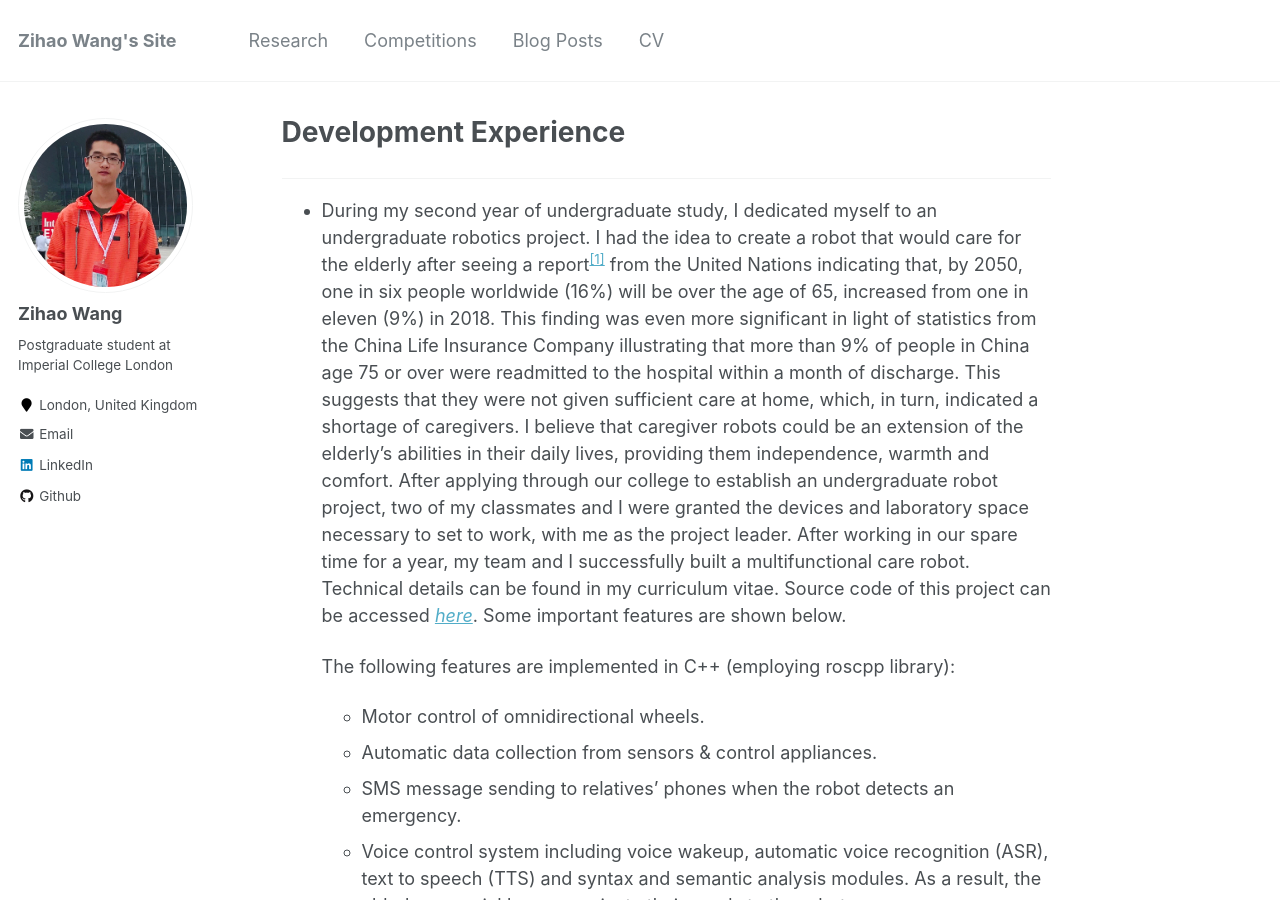
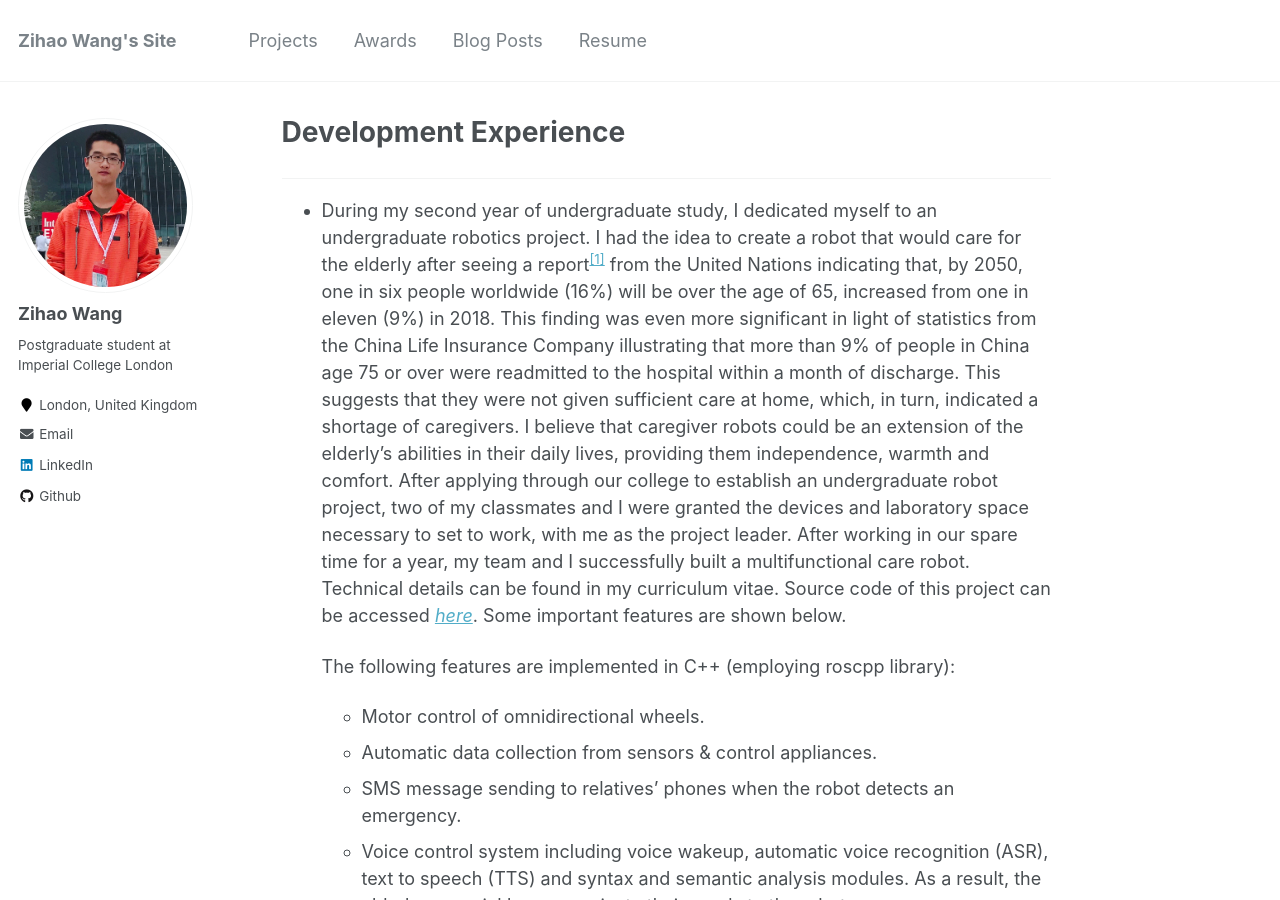
Before and after one commit to wzh1998/wzh1998.github.io, a Jekyll site: the page built from _pages/projects.md, in a window 1280 px wide and 900 px high. Built offline with Jekyll 4.4.1, drawn with Linux system fonts in a browser that asks for light colours.

Commit message:
Nav Bar Update

```diff
--- a/_data/navigation.yml
+++ b/_data/navigation.yml
@@ -1,10 +1,10 @@
 # main links links
 main:
-  - title: "Research"
-    url: /research/
+  - title: "Projects"
+    url: /projects/
 
-  - title: "Competitions"
-    url: /competitions/
+  - title: "Awards"
+    url: /awards/
 
 #  - title: "Teaching"
 #    url: /teaching/
@@ -15,7 +15,7 @@ main:
   - title: "Blog Posts"
     url: /year-archive/
 
-  - title: "CV"
+  - title: "Resume"
     url: https://drive.google.com/file/d/1gfhBAuu56adwGNHnjhBctRq7bVszlaaO/view?usp=sharing
 
 #  - title: "Guide"
--- a/_pages/project.md
+++ b/_pages/projects.md
@@ -1,10 +1,10 @@
 ---
-permalink: /project/
+permalink: /projects/
 title: "Development Experience"
 excerpt: "My Research"
 author_profile: true
 redirect_from:
-  - /project.html
+  - /projects.html
 ---
 
 ------
```
Also changed, not shown: _pages/awards.html (renamed from _pages/competitions.html), 5 other files.
